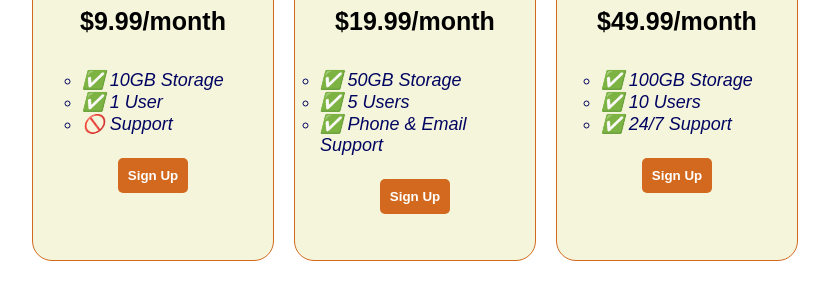
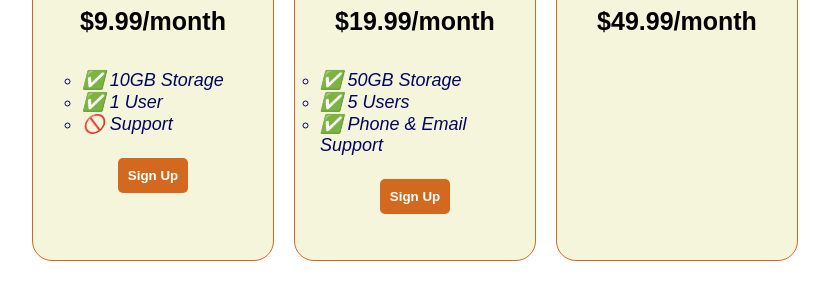
Before and after one commit to taha425/pricing_table-template, a plain HTML site: page index.html in a window 1280 px wide. Shown: the part 308-608 px from the top of the page, without its empty margins (225-1054 px from the left). Drawn offline with Linux system fonts and the light colour scheme; a web font is replaced by a local one.

Commit message:
Update index.html
removed ul

```diff
--- a/index.html
+++ b/index.html
@@ -106,12 +106,7 @@
       <div class="pricing-plan">
         <div class="plan-title">Premium</div>
         <div class="plan-price">$49.99/month</div>
-        <ul class="plan-features">
-          <li>✅ 100GB Storage</li>
-          <li>✅ 10 Users</li>
-          <li>✅ 24/7 Support</li>
-        </ul>
-        <button class="plan-button">Sign Up</button>
+
       </div>
     </div>
   </body>
```
